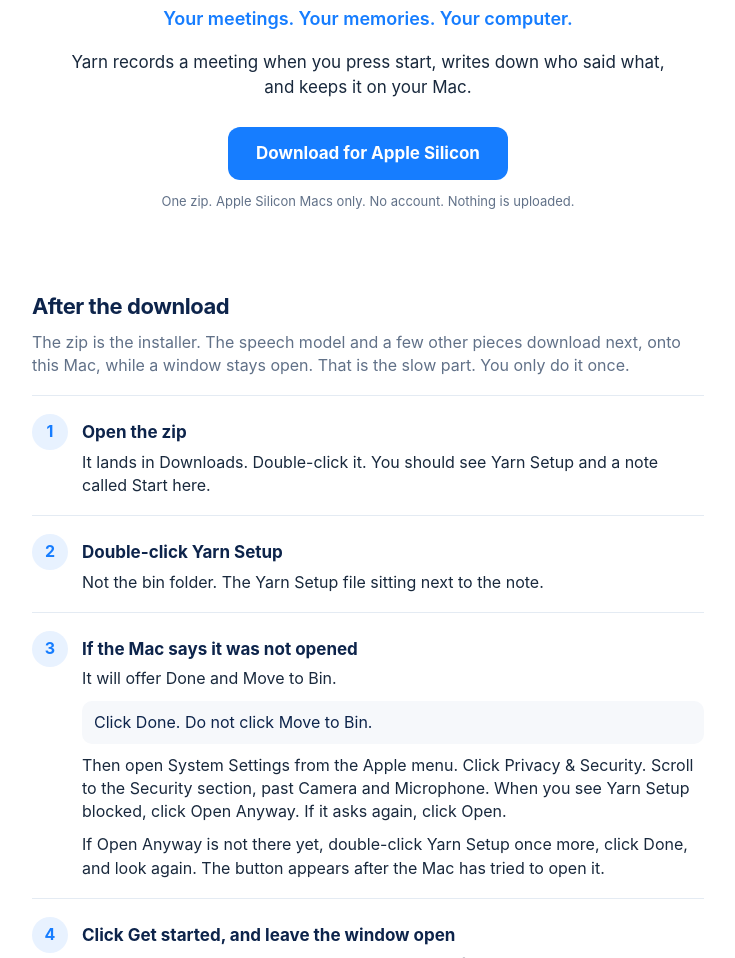
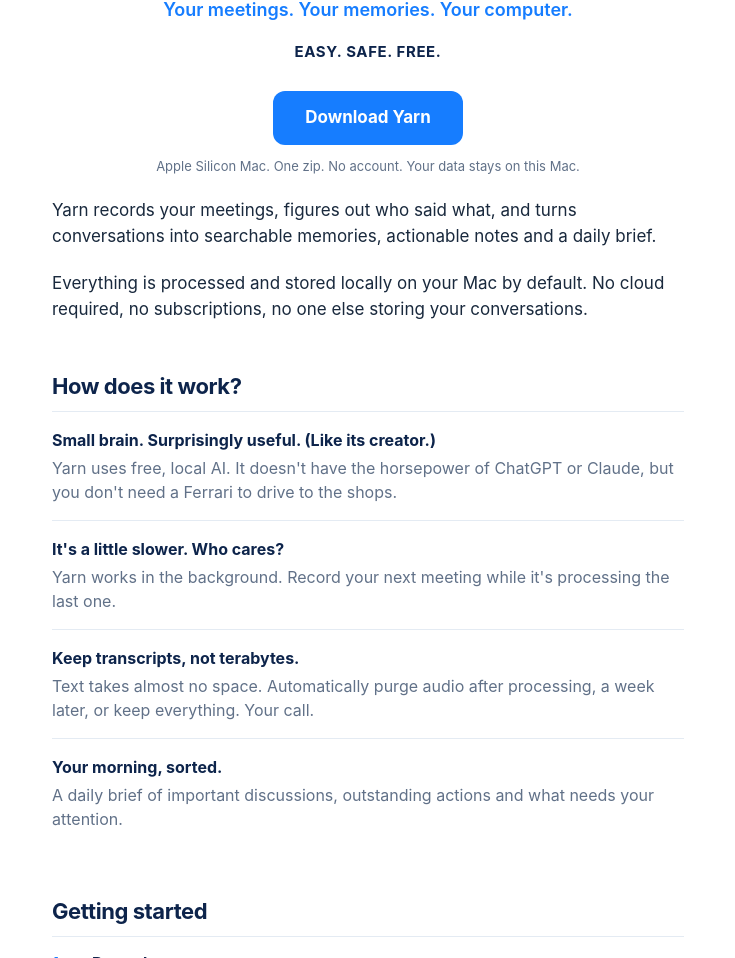
Before and after one commit to jacobashhurst-commits/yarn, a plain HTML site: page docs/index.html in a window 1280 px wide. Shown: the part 261-1219 px from the top of the page, without its empty margins (272-1007 px from the left). Drawn offline with Linux system fonts and the light colour scheme.

Commit message:
Make the share page the welcome, and ship Setup already built.
A fresh Mac should not need Xcode, Homebrew, or Python before Yarn can open. The page is the explanation, and the zip is the one download.

Co-authored-by: Cursor <cursoragent@cursor.com>

```diff
--- a/docs/index.html
+++ b/docs/index.html
@@ -4,7 +4,7 @@
   <meta charset="utf-8">
   <meta name="viewport" content="width=device-width, initial-scale=1">
   <title>Yarn</title>
-  <meta name="description" content="Yarn records meetings on your Mac and keeps them there. One download.">
+  <meta name="description" content="Your meetings. Your memories. Your data. Yarn stays on your Mac. Easy, safe, and free.">
   <style>
     :root {
       --navy: #0d244b;
@@ -15,42 +15,42 @@
       --paper: #f6f8fb;
     }
     * { box-sizing: border-box; }
-    html { scroll-behavior: smooth; }
     body {
       margin: 0;
       background: white;
       color: var(--ink);
       font-family: -apple-system, BlinkMacSystemFont, "SF Pro Text", "Segoe UI", sans-serif;
-      line-height: 1.45;
+      line-height: 1.5;
     }
-    header {
-      padding: 48px 24px 36px;
-      text-align: center;
-    }
-    header img { width: min(280px, 70vw); height: auto; }
+    header, main, footer { max-width: 680px; margin: 0 auto; padding: 0 24px; }
+    header { padding-top: 56px; text-align: center; }
+    header img { width: min(240px, 64vw); height: auto; }
     h1 {
-      margin: 8px 0 0;
+      margin: 4px 0 0;
       color: var(--navy);
-      font-size: 40px;
+      font-size: 44px;
       font-weight: 650;
       letter-spacing: -0.03em;
     }
     .tag {
-      margin: 8px 0 0;
+      margin: 6px 0 0;
       color: var(--blue);
       font-size: 18px;
-      font-weight: 560;
+      font-weight: 600;
     }
-    .lede {
-      max-width: 38rem;
-      margin: 18px auto 0;
-      font-size: 17px;
+    .words {
+      margin: 18px 0 0;
+      color: var(--navy);
+      font-size: 15px;
+      font-weight: 650;
+      letter-spacing: 0.04em;
+      text-transform: uppercase;
     }
-    .quiet { color: var(--muted); }
+    .lede { margin: 22px 0 0; font-size: 17px; text-align: left; }
     .download {
       display: inline-block;
       margin-top: 28px;
-      padding: 14px 28px;
+      padding: 14px 32px;
       background: var(--blue);
       color: white;
       text-decoration: none;
@@ -58,111 +58,105 @@
       font-weight: 650;
       border-radius: 12px;
     }
-    .download:hover { filter: brightness(1.05); }
-    .fine {
-      margin: 12px 0 0;
-      color: var(--muted);
-      font-size: 13px;
-    }
-    main { max-width: 720px; margin: 0 auto; padding: 8px 24px 72px; }
+    .fine { margin: 12px 0 0; color: var(--muted); font-size: 13px; }
     h2 {
-      margin: 36px 0 8px;
+      margin: 48px 0 8px;
       color: var(--navy);
       font-size: 22px;
       letter-spacing: -0.02em;
     }
-    .intro { margin: 0 0 18px; color: var(--muted); }
-    ol.steps { list-style: none; margin: 0; padding: 0; }
-    ol.steps li {
+    article { padding: 16px 0; border-top: 1px solid var(--line); }
+    h3 { margin: 0 0 4px; color: var(--navy); font-size: 16px; }
+    p { margin: 0; }
+    .muted { color: var(--muted); }
+    ol { list-style: none; margin: 0; padding: 0; }
+    ol li {
       display: grid;
-      grid-template-columns: 36px 1fr;
-      gap: 14px;
-      padding: 18px 0;
+      grid-template-columns: 28px 1fr;
+      gap: 12px;
+      padding: 14px 0;
       border-top: 1px solid var(--line);
     }
-    .num {
-      width: 36px;
-      height: 36px;
-      border-radius: 50%;
-      background: #e8f2ff;
-      color: var(--blue);
-      font-weight: 700;
-      display: flex;
-      align-items: center;
-      justify-content: center;
-    }
-    h3 { margin: 6px 0 6px; font-size: 17px; color: var(--navy); }
-    p { margin: 0; }
-    .warn {
-      margin-top: 10px;
-      padding: 10px 12px;
-      background: var(--paper);
-      border-radius: 10px;
-      color: var(--navy);
-    }
+    .num { color: var(--blue); font-weight: 700; }
+    .close { margin-top: 28px; }
+    .close p + p { margin-top: 12px; }
     footer {
-      max-width: 720px;
-      margin: 0 auto;
-      padding: 0 24px 48px;
+      padding-top: 28px;
+      padding-bottom: 56px;
       color: var(--muted);
       font-size: 14px;
     }
     footer a { color: var(--blue); }
     @media (max-width: 560px) {
-      h1 { font-size: 32px; }
+      h1 { font-size: 34px; }
       header { padding-top: 32px; }
     }
   </style>
 </head>
 <body>
   <header>
-    <img src="yarn-mark.png" alt="Yarn">
+    <img src="yarn-mark.png" alt="">
     <h1>Yarn</h1>
     <p class="tag">Your meetings. Your memories. Your computer.</p>
-    <p class="lede">Yarn records a meeting when you press start, writes down who said what, and keeps it on your Mac.</p>
-    <a class="download" href="https://github.com/jacobashhurst-commits/yarn/releases/latest/download/Yarn.Setup.Apple.Silicon.zip">Download for Apple Silicon</a>
-    <p class="fine">One zip. Apple Silicon Macs only. No account. Nothing is uploaded.</p>
+    <p class="words">Easy. Safe. Free.</p>
+    <a class="download" href="https://github.com/jacobashhurst-commits/yarn/releases/latest/download/Yarn.Setup.Apple.Silicon.zip">Download Yarn</a>
+    <p class="fine">Apple Silicon Mac. One zip. No account. Your data stays on this Mac.</p>
   </header>
   <main>
-    <h2>After the download</h2>
-    <p class="intro">The zip is the installer. The speech model and a few other pieces download next, onto this Mac, while a window stays open. That is the slow part. You only do it once.</p>
-    <ol class="steps">
+    <p class="lede">Yarn records your meetings, figures out who said what, and turns conversations into searchable memories, actionable notes and a daily brief.</p>
+    <p class="lede">Everything is processed and stored locally on your Mac by default. No cloud required, no subscriptions, no one else storing your conversations.</p>
+
+    <h2>How does it work?</h2>
+    <article>
+      <h3>Small brain. Surprisingly useful. (Like its creator.)</h3>
+      <p class="muted">Yarn uses free, local AI. It doesn't have the horsepower of ChatGPT or Claude, but you don't need a Ferrari to drive to the shops.</p>
+    </article>
+    <article>
+      <h3>It's a little slower. Who cares?</h3>
+      <p class="muted">Yarn works in the background. Record your next meeting while it's processing the last one.</p>
+    </article>
+    <article>
+      <h3>Keep transcripts, not terabytes.</h3>
+      <p class="muted">Text takes almost no space. Automatically purge audio after processing, a week later, or keep everything. Your call.</p>
+    </article>
+    <article>
+      <h3>Your morning, sorted.</h3>
+      <p class="muted">A daily brief of important discussions, outstanding actions and what needs your attention.</p>
+    </article>
+
+    <h2>Getting started</h2>
+    <ol>
       <li>
         <div class="num">1</div>
         <div>
-          <h3>Open the zip</h3>
-          <p>It lands in Downloads. Double-click it. You should see Yarn Setup and a note called Start here.</p>
+          <h3>Record</h3>
+          <p class="muted">Click the little Yarn icon hiding in your Mac's menu bar.</p>
         </div>
       </li>
       <li>
         <div class="num">2</div>
         <div>
-          <h3>Double-click Yarn Setup</h3>
-          <p>Not the bin folder. The Yarn Setup file sitting next to the note.</p>
+          <h3>Get on with it</h3>
+          <p class="muted">Yarn transcribes and summarises in the background.</p>
         </div>
       </li>
       <li>
         <div class="num">3</div>
         <div>
-          <h3>If the Mac says it was not opened</h3>
-          <p>It will offer Done and Move to Bin.</p>
-          <p class="warn">Click Done. Do not click Move to Bin.</p>
-          <p style="margin-top:10px">Then open System Settings from the Apple menu. Click Privacy &amp; Security. Scroll to the Security section, past Camera and Microphone. When you see Yarn Setup blocked, click Open Anyway. If it asks again, click Open.</p>
-          <p style="margin-top:10px">If Open Anyway is not there yet, double-click Yarn Setup once more, click Done, and look again. The button appears after the Mac has tried to open it.</p>
-        </div>
-      </li>
-      <li>
-        <div class="num">4</div>
-        <div>
-          <h3>Click Get started, and leave the window open</h3>
-          <p>The long parts are downloads. Your Mac may ask for your password, the microphone, SwiftBar, and Ollama. Those are fine. Click Allow or Open.</p>
-          <p style="margin-top:10px">When it says Yarn is ready, it is in the Dock. Click that icon to record. There is also a small Yarn icon in the menu bar.</p>
+          <h3>Remember</h3>
+          <p class="muted">Search your meetings or open your daily brief. All locally.</p>
         </div>
       </li>
     </ol>
+
+    <div class="close">
+      <p class="muted">Yarn isn't trying to be ChatGPT or Claude. It doesn't need to be. (But if you want a bigger brain, Yarn plays nicely with both through MCP.)</p>
+      <p>Not everything needs to be a SaaS. Your conversations are yours. It's nice to keep them that way.</p>
+    </div>
   </main>
   <footer>
-    <p>Everything Yarn keeps stays on this Mac. The source is on <a href="https://github.com/jacobashhurst-commits/yarn">GitHub</a> if you want to read it. This page is the download.</p>
+    <p>Download, open the zip, and double-click Yarn Setup. It brings its own Python and the rest. You do not need anything installed already.</p>
+    <p style="margin-top:10px">If the Mac says Yarn Setup was not opened, click Done, not Move to Bin. Then System Settings, Privacy &amp; Security, Open Anyway.</p>
   </footer>
 </body>
 </html>
```
Also changed, not shown: 3 other files.
